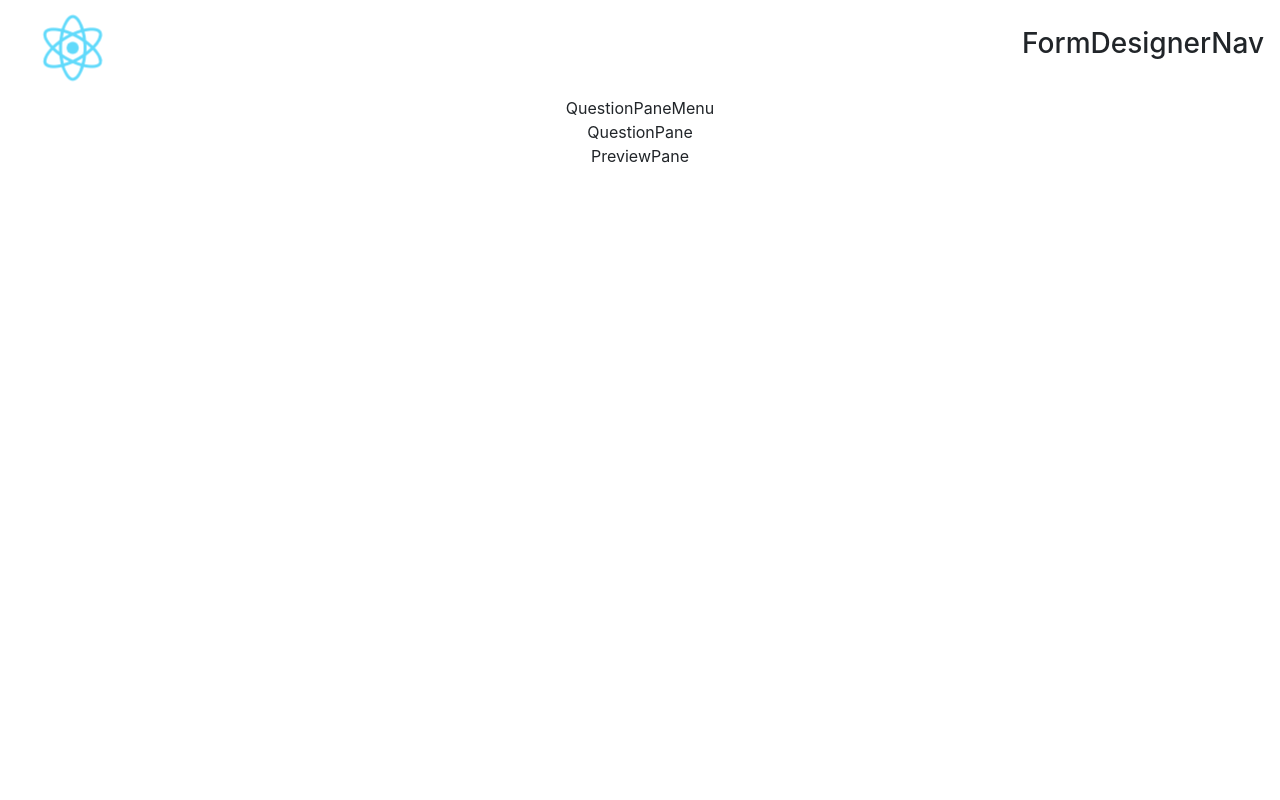
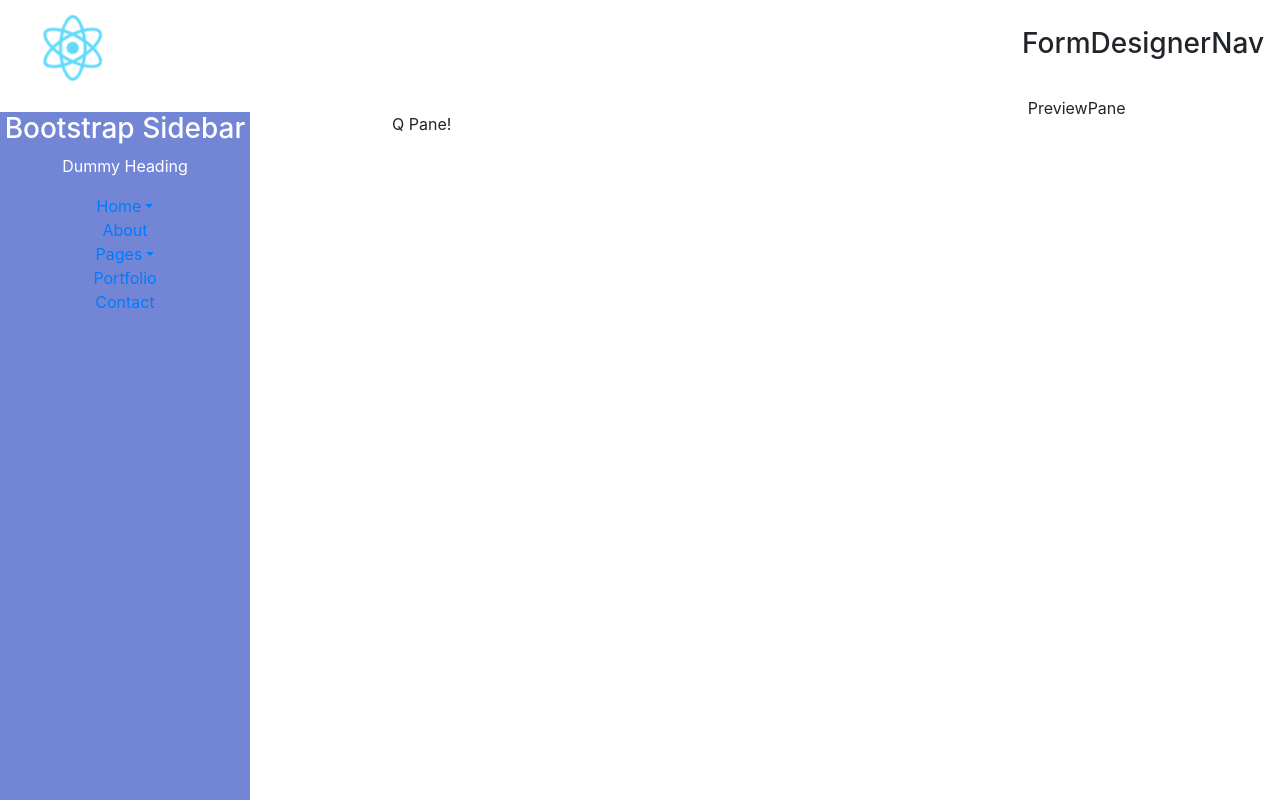
Before and after one commit to johnfewell/fancy-react-form, a React (Create React App) app in the folder fancy-react-form/: page / in a window 1280 px wide. Built offline with nearby package versions, Linux system fonts and the light colour scheme.

Commit message:
Basic form builder layout is done and rendering

```diff
--- a/fancy-react-form/package.json
+++ b/fancy-react-form/package.json
@@ -5,6 +5,8 @@
   "dependencies": {
     "bootstrap": "^4.1.1",
     "classnames": "^2.2.6",
+    "jquery": "^3.0.0",
+    "popper.js": "^1.14.3",
     "react": "^16.4.1",
     "react-dom": "^16.4.1",
     "react-scripts": "1.1.4"
--- a/fancy-react-form/src/App.css
+++ b/fancy-react-form/src/App.css
@@ -30,5 +30,21 @@
 .form-title {
   text-align: left;
   padding-left: 50px;
+}
 
+.wrapper {
+    display: flex;
+    width: 100%;
 }
+
+#sidebar {
+    width: 250px;
+    position: fixed;
+    top: 25;
+    left: 0;
+    height: 100vh;
+    z-index: 999;
+    background: #7386D5;
+    color: #fff;
+    transition: all 0.3s;
+}
--- a/fancy-react-form/src/FormDesigner.js
+++ b/fancy-react-form/src/FormDesigner.js
@@ -8,8 +8,10 @@ class FormDesigner extends Component {
     return (
       <div className="FormDesigner">
         <FormDesignerNav />
-        <QuestionPane />
-        <PreviewPane />
+        <div class="row">
+          <QuestionPane />
+          <PreviewPane />
+        </div>
       </div>
     );
   }
--- a/fancy-react-form/src/PreviewPane.js
+++ b/fancy-react-form/src/PreviewPane.js
@@ -4,7 +4,7 @@ import classNames from 'classnames/bind';
 const PreviewPane = () => {
 
     return (
-      <div>
+      <div class="col-sm-4">
         PreviewPane
       </div>
     )
--- a/fancy-react-form/src/QuestionPane.js
+++ b/fancy-react-form/src/QuestionPane.js
@@ -2,13 +2,12 @@ import React from 'react';
 import classNames from 'classnames/bind';
 import QuestionPaneMenu from './QuestionPaneMenu.js';
 
-
 const QuestionPane = () => {
 
     return (
-      <div>
-        <QuestionPaneMenu />
-        QuestionPane
+      <div class="col-sm-8">
+      <QuestionPaneMenu />
+        Q Pane!
       </div>
     )
 }
--- a/fancy-react-form/src/QuestionPaneMenu.js
+++ b/fancy-react-form/src/QuestionPaneMenu.js
@@ -4,9 +4,55 @@ import classNames from 'classnames/bind';
 const QuestionPaneMenu = () => {
 
     return (
-      <div>
-        QuestionPaneMenu
-      </div>
+      <menu>
+        <nav id="sidebar">
+            <div class="sidebar-header">
+                <h3>Bootstrap Sidebar</h3>
+            </div>
+
+            <ul class="list-unstyled components">
+                <p>Dummy Heading</p>
+                <li class="active">
+                    <a href="#homeSubmenu" data-toggle="collapse" aria-expanded="false" class="dropdown-toggle">Home</a>
+                    <ul class="collapse list-unstyled" id="homeSubmenu">
+                        <li>
+                            <a href="#">Home 1</a>
+                        </li>
+                        <li>
+                            <a href="#">Home 2</a>
+                        </li>
+                        <li>
+                            <a href="#">Home 3</a>
+                        </li>
+                    </ul>
+                </li>
+                <li>
+                    <a href="#">About</a>
+                </li>
+                <li>
+                    <a href="#pageSubmenu" data-toggle="collapse" aria-expanded="false" class="dropdown-toggle">Pages</a>
+                    <ul class="collapse list-unstyled" id="pageSubmenu">
+                        <li>
+                            <a href="#">Page 1</a>
+                        </li>
+                        <li>
+                            <a href="#">Page 2</a>
+                        </li>
+                        <li>
+                            <a href="#">Page 3</a>
+                        </li>
+                    </ul>
+                </li>
+                <li>
+                    <a href="#">Portfolio</a>
+                </li>
+                <li>
+                    <a href="#">Contact</a>
+                </li>
+            </ul>
+
+        </nav>
+      </menu>
     )
 }
 
```
